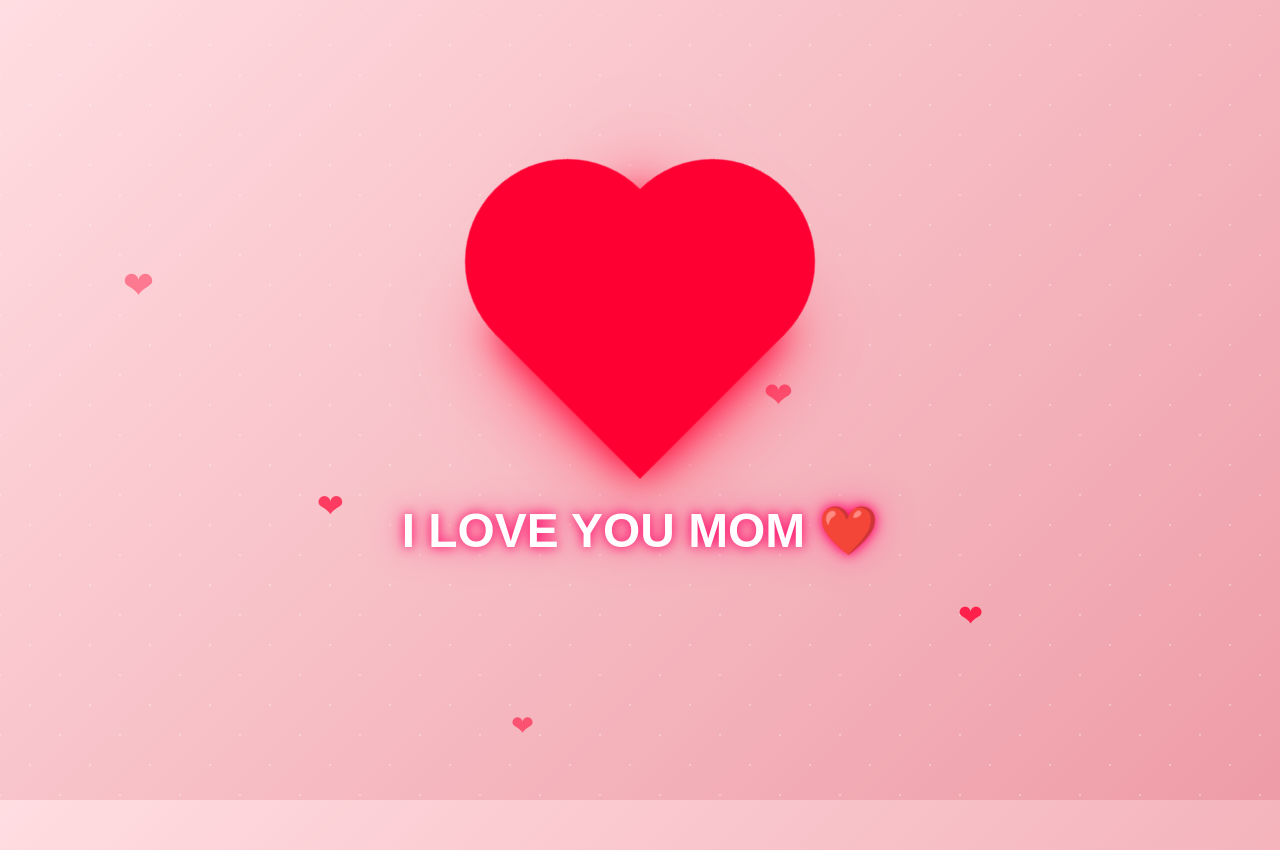
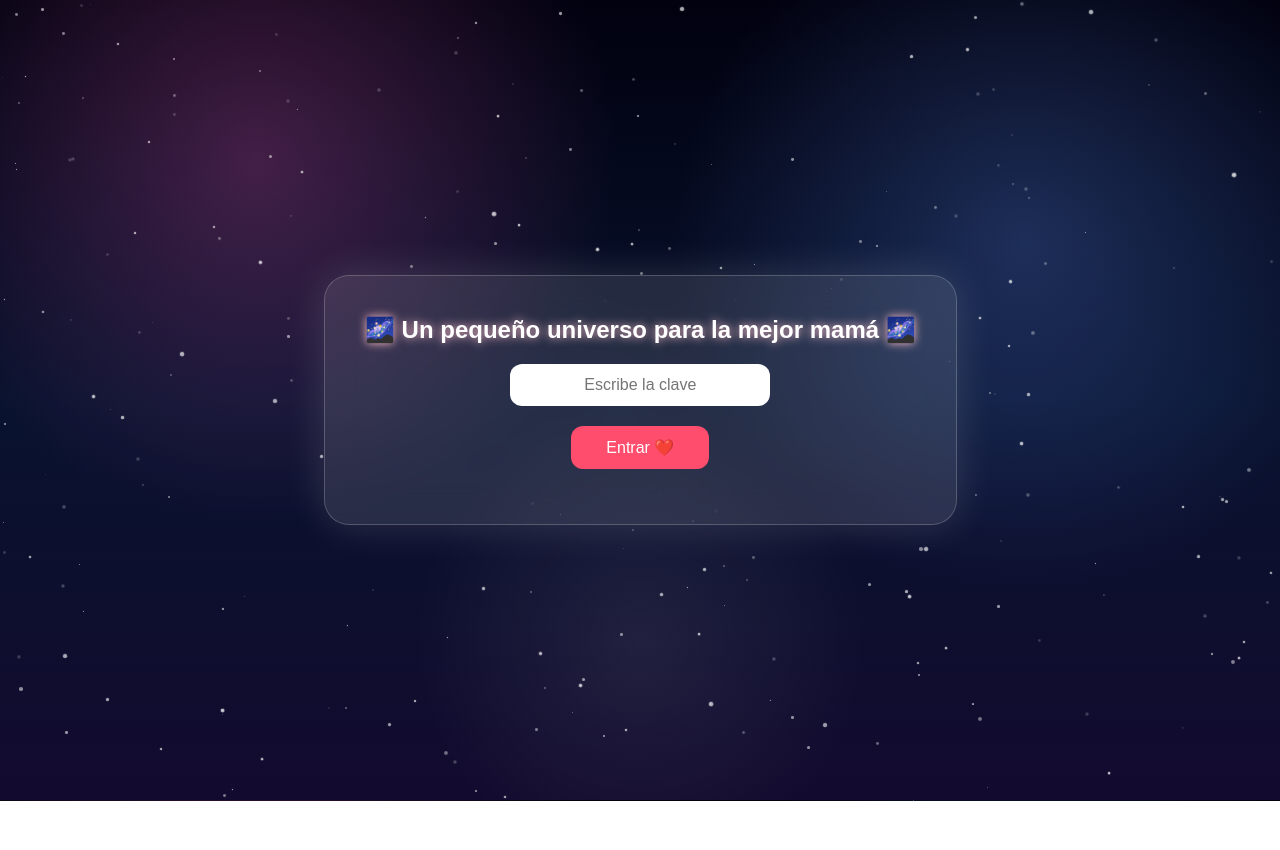
Before and after one commit to 19850235-hue/proyecto-personal, a plain HTML site: page index.html in a window 1280 px wide. After the commit the page ends 801 px from the top, so only its background shows below. Drawn offline with Linux system fonts and the light colour scheme.

Commit message:
Replace love message and enhance styles

```diff
--- a/index.html
+++ b/index.html
@@ -3,13 +3,14 @@
 <head>
 <meta charset="UTF-8">
 <meta name="viewport" content="width=device-width, initial-scale=1.0">
-<title>I LOVE YOU MOM ❤️</title>
+<title>Para mi mamá ❤️</title>
 
 <style>
 *{
     margin:0;
     padding:0;
     box-sizing:border-box;
+    font-family:Arial, sans-serif;
 }
 
 body{
@@ -18,148 +19,256 @@
     display:flex;
     justify-content:center;
     align-items:center;
-        flex-direction:column;
-        background:linear-gradient(135deg,#ffdde1,#ee9ca7);
-        font-family:Arial, Helvetica, sans-serif;
+
+    background:
+    radial-gradient(circle at 20% 20%, rgba(255,100,200,.25), transparent 30%),
+    radial-gradient(circle at 80% 30%, rgba(100,150,255,.25), transparent 30%),
+    radial-gradient(circle at 50% 80%, rgba(255,255,255,.08), transparent 25%),
+    linear-gradient(to bottom,#01010f,#08122e,#130b2f);
 }
 
-    /* Estrellas brillantes */
-    body::before{
-        content:"";
+/* Estrellas */
+.estrella{
     position:absolute;
-        width:100%;
-        height:100%;
-        background:
-        radial-gradient(white 1px, transparent 1px),
-        radial-gradient(white 1px, transparent 1px);
-        background-size:60px 60px;
-        background-position:0 0,30px 30px;
-        opacity:0.3;
-        animation:mover 20s linear infinite;
+    background:white;
+    border-radius:50%;
+    animation:brillar 2s infinite alternate;
 }
 
-    @keyframes mover{
-        from{transform:translateY(0);}
-        to{transform:translateY(60px);}
+@keyframes brillar{
+    from{
+        opacity:.2;
+        transform:scale(.8);
     }
-
-    .heart{
-        position:relative;
-        width:180px;
-        height:180px;
-        background:#ff0033;
-        transform:rotate(-45deg);
-        animation:latido 1.2s infinite;
-        box-shadow:0 0 30px #ff0033,
-                   0 0 60px #ff4d6d,
-                   0 0 90px #ff758f;
-    }
-
-    .heart::before,
-    .heart::after{
-        content:"";
-        position:absolute;
-        width:180px;
-        height:180px;
-        background:#ff0033;
-        border-radius:50%;
-    }
-
-    .heart::before{
-        top:-90px;
-        left:0;
-    }
-
-    .heart::after{
-        left:90px;
-        top:0;
-    }
-
-    @keyframes latido{
-        0%{
-            transform:rotate(-45deg) scale(1);
-        }
-        25%{
-            transform:rotate(-45deg) scale(1.15);
-        }
-        50%{
-            transform:rotate(-45deg) scale(1.3);
-        }
-        75%{
-            transform:rotate(-45deg) scale(1.15);
-        }
-        100%{
-            transform:rotate(-45deg) scale(1);
+    to{
+        opacity:1;
+        transform:scale(1.3);
     }
 }
 
-    h1{
-        margin-top:80px;
-        color:white;
-        font-size:45px;
-        text-shadow:0 0 10px #ff0066,
-                    0 0 20px #ff4d88,
-                    0 0 40px #ff80aa;
-        animation:brillo 2s infinite alternate;
-        z-index:2;
+/* Estrella fugaz */
+.fugaz{
+    position:absolute;
+    width:250px;
+    height:3px;
+    background:linear-gradient(to right,white,transparent);
+    transform:rotate(25deg);
+    animation:fugaz 5s linear infinite;
 }
 
-    @keyframes brillo{
+@keyframes fugaz{
+    0%{
+        top:10%;
+        left:-30%;
+        opacity:1;
+    }
+    100%{
+        top:70%;
+        left:120%;
+        opacity:0;
+    }
+}
+
+/* Caja */
+#contenedor{
+    position:relative;
+    z-index:10;
+    background:rgba(255,255,255,.12);
+    backdrop-filter:blur(18px);
+    border:1px solid rgba(255,255,255,.2);
+    padding:40px;
+    border-radius:25px;
+    text-align:center;
+    box-shadow:0 0 40px rgba(255,255,255,.15);
+    animation:aparecer 1.5s;
+}
+
+@keyframes aparecer{
     from{
-            transform:scale(1);
-            opacity:0.9;
+        transform:scale(.8);
+        opacity:0;
     }
     to{
-            transform:scale(1.08);
+        transform:scale(1);
         opacity:1;
     }
 }
 
-    /* Corazones flotando */
-    .floating{
-        position:absolute;
-        bottom:-50px;
-        color:#ff1744;
-        font-size:25px;
-        animation:subir 8s linear infinite;
-        opacity:0.8;
+h2,h1{
+    color:white;
+    text-shadow:0 0 10px pink;
 }
 
-    .f1{left:10%; animation-delay:0s;}
-    .f2{left:25%; animation-delay:2s;}
-    .f3{left:40%; animation-delay:4s;}
-    .f4{left:60%; animation-delay:1s;}
-    .f5{left:75%; animation-delay:3s;}
-    .f6{left:90%; animation-delay:5s;}
+input{
+    margin-top:20px;
+    width:260px;
+    padding:12px;
+    border:none;
+    border-radius:12px;
+    outline:none;
+    text-align:center;
+    font-size:16px;
+}
 
-    @keyframes subir{
-        0%{
-            transform:translateY(0) scale(1);
-            opacity:0;
+button{
+    margin-top:20px;
+    padding:12px 35px;
+    border:none;
+    border-radius:12px;
+    background:#ff4d6d;
+    color:white;
+    font-size:16px;
+    cursor:pointer;
+    transition:.3s;
 }
-        20%{
-            opacity:1;
+
+button:hover{
+    transform:scale(1.1);
+    background:#ff7390;
+    box-shadow:0 0 20px #ff4d6d;
 }
-        100%{
-            transform:translateY(-110vh) scale(1.8);
-            opacity:0;
+
+#mensajeError{
+    margin-top:15px;
+    color:#ffd1dc;
+}
+
+.oculto{
+    display:none;
+}
+
+#pantallaSecreta{
+    position:relative;
+    z-index:10;
+    text-align:center;
+    color:white;
+    animation:aparecer 2s;
+}
+
+#pantallaSecreta h1{
+    font-size:55px;
+    animation:latido 1.3s infinite;
+}
+
+.granCorazon{
+    font-size:100px;
+    margin-top:20px;
+    animation:latido 1s infinite;
+}
+
+@keyframes latido{
+    0%,100%{
+        transform:scale(1);
+    }
+    50%{
+        transform:scale(1.12);
     }
 }
+
+p{
+    margin-top:20px;
+    font-size:22px;
+    line-height:1.5;
+    text-shadow:0 0 8px white;
+}
 </style>
+</head>
 
-</head>
 <body>
 
-<div class="heart"></div>
+<div class="fugaz"></div>
 
-<h1>I LOVE YOU MOM ❤️</h1>
+<div id="pantallaInicio">
+    <div id="contenedor">
+        <h2>🌌 Un pequeño universo para la mejor mamá 🌌</h2>
 
-<div class="floating f1">❤</div>
-<div class="floating f2">❤</div>
-<div class="floating f3">❤</div>
-<div class="floating f4">❤</div>
-<div class="floating f5">❤</div>
-<div class="floating f6">❤</div>
+        <input
+            type="password"
+            id="clave"
+            placeholder="Escribe la clave">
+
+        <br>
+
+        <button onclick="abrir()">
+            Entrar ❤️
+        </button>
+
+        <p id="mensajeError"></p>
+    </div>
+</div>
+
+<div id="pantallaSecreta" class="oculto">
+    <h1>¡TE AMO MAMÁ! ❤️</h1>
+
+    <div class="granCorazon">💖</div>
+
+    <p>
+        En este enorme universo,<br>
+        no existe estrella que brille más que tú.<br><br>
+
+        Gracias por tu amor, tus consejos,<br>
+        tus abrazos y por estar siempre conmigo.<br><br>
+
+        ✨ Eres la mejor mamá del mundo. ✨
+    </p>
+</div>
+
+<script>
+// Crear muchas estrellas
+for(let i=0;i<250;i++){
+    let estrella=document.createElement("div");
+    estrella.className="estrella";
+
+    let size=Math.random()*3+1;
+
+    estrella.style.width=size+"px";
+    estrella.style.height=size+"px";
+    estrella.style.left=Math.random()*100+"%";
+    estrella.style.top=Math.random()*100+"%";
+    estrella.style.animationDelay=Math.random()*2+"s";
+
+    document.body.appendChild(estrella);
+}
+
+function abrir(){
+
+    let clave=document.getElementById("clave").value.toLowerCase().trim();
+
+    if(clave=="te amo" || clave=="teamo"){
+
+        document.getElementById("pantallaInicio").classList.add("oculto");
+        document.getElementById("pantallaSecreta").classList.remove("oculto");
+
+        // Lluvia de corazones
+        for(let i=0;i<60;i++){
+
+            let corazon=document.createElement("div");
+
+            corazon.innerHTML="💖";
+            corazon.style.position="absolute";
+            corazon.style.left=Math.random()*100+"%";
+            corazon.style.top="-50px";
+            corazon.style.fontSize=(20+Math.random()*30)+"px";
+            corazon.style.transition="5s linear";
+
+            document.body.appendChild(corazon);
+
+            setTimeout(()=>{
+                corazon.style.top="110%";
+            },100);
+
+            setTimeout(()=>{
+                corazon.remove();
+            },5500);
+        }
+
+    }else{
+        document.getElementById("mensajeError").innerHTML=
+        "💖 Pista: escribe <b>te amo</b>";
+    }
+}
+</script>
 
 </body>
 </html>
+</html>
```
Lines whose indentation alone changed are shown as unchanged.
